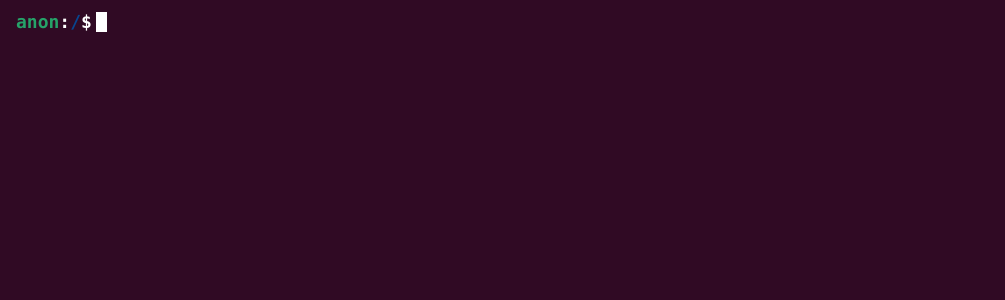
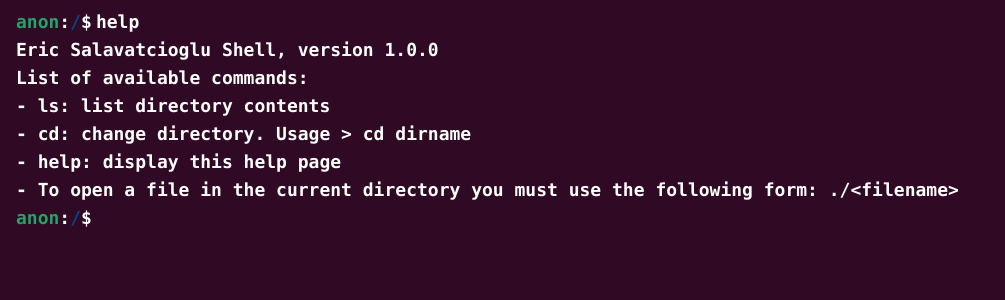
Before and after one commit to esalavat/CLIWebpage, a React app: page / in a window 1280 px wide. Shown: the top 300 px of the page, without its empty margins (0-1005 px from the left). Built offline with nearby package versions, Linux system fonts and the light colour scheme.

Commit message:
Added help as pre-filled first command.

```diff
--- a/src/components/CLI.jsx
+++ b/src/components/CLI.jsx
@@ -4,7 +4,7 @@ import CommandResults from "components/CommandResults";
 
 const CLI = () => {
 
-    const [commandHistory, setCommandHistory] = useState([]);
+    const [commandHistory, setCommandHistory] = useState([{command: "help", pwd: 0}]);
     const [pwd, setPwd] = useState(0);
 
     function submitCommand(command) {
```
